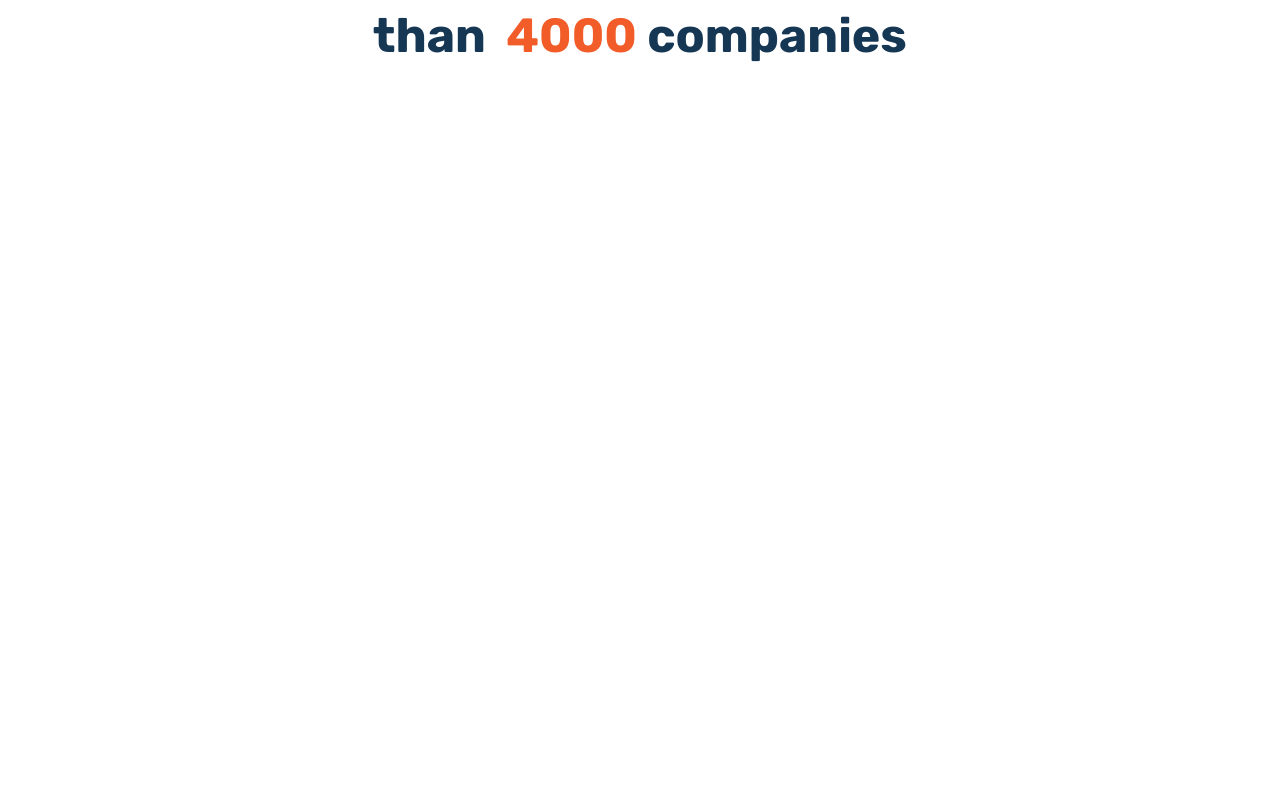
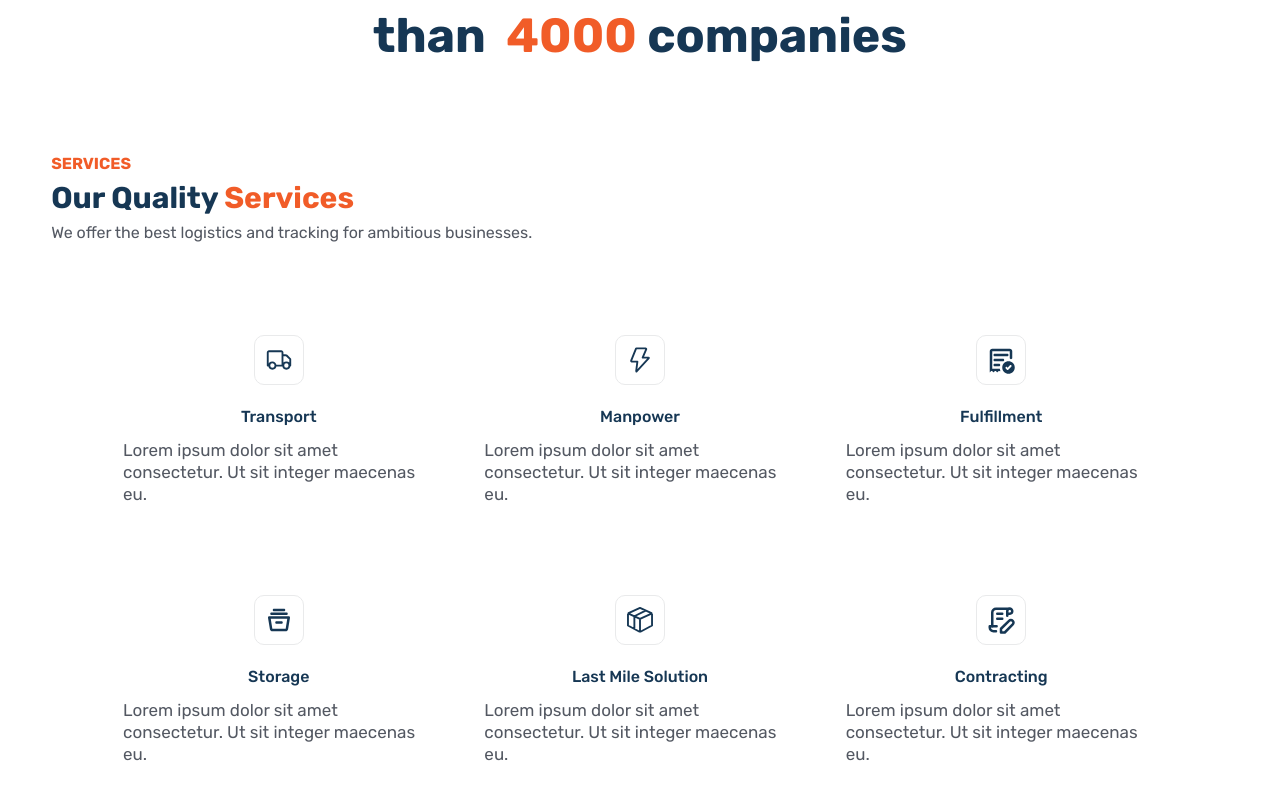
Before and after one commit to dev-basit/shirkah, a Next.js app: page / in a window 1280 px wide. Shown: the part 992-1792 px from the top of the page. Before the commit the page ends 1134 px from the top, so only its background shows below. Built offline with nearby package versions, Linux system fonts and the light colour scheme.

Commit message:
added service container

```diff
--- /dev/null
+++ b/src/app/common.module.css
@@ -0,0 +1,12 @@
+.sectionName {
+  color: var(--color-primary);
+  font-weight: bold;
+  font-size: 1.6rem;
+  line-height: 2.4rem;
+}
+
+.text {
+  color: var(--color-body);
+  font-size: 1.6rem;
+  line-height: 2.4rem;
+}
--- a/src/app/globals.css
+++ b/src/app/globals.css
@@ -7,6 +7,7 @@
   --color-body: #535862;
   --color-body-darker: #181d27;
   --color-white: #ffffff;
+  --border-color: #e9eaeb;
   --navbar-height: 10rem;
   --border-radius: 32px;
   --body-content-width: 128rem;
--- a/src/app/page.js
+++ b/src/app/page.js
@@ -1,11 +1,13 @@
 import { Featured } from "@/components/featured/featured";
 import { Companies } from "@/components/companies/companies";
+import { Services } from "@/components/services/services";
 
 export default function Home() {
   return (
     <>
       <Featured />
       <Companies />
+      <Services />
     </>
   );
 }
--- /dev/null
+++ b/src/components/services/services.js
@@ -0,0 +1,39 @@
+import Image from "next/image";
+import styles from "./services.module.css";
+import commonStyles from "../../app/common.module.css";
+import { ENUMS } from "@/utils";
+
+export const Services = () => {
+  return (
+    <div className={styles.servicesContainer}>
+      <div className={styles.headings}>
+        <p className={commonStyles.sectionName}>SERVICES</p>
+        <h1>
+          Our Quality <span>Services</span>
+        </h1>
+        <p className={commonStyles.text}>
+          We offer the best logistics and tracking for ambitious businesses.
+        </p>
+      </div>
+      <div className={styles.serviceTypesContainer}>
+        {ENUMS.SERVICES.map((service) => (
+          <div className={styles.serviceType} key={service.name}>
+            <div className={styles.serviceIcon}>
+              <Image
+                width={30}
+                height={30}
+                src={service.icon}
+                alt="service"
+                style={{ display: "flex", justifyContent: "center", alignItems: "center" }}
+              />
+            </div>
+            <p className={styles.serviceCategoryName}>{service.name}</p>
+            <p className={styles.serviceCategoryDescription}>
+              Lorem ipsum dolor sit amet consectetur. Ut sit integer maecenas eu.
+            </p>
+          </div>
+        ))}
+      </div>
+    </div>
+  );
+};
--- /dev/null
+++ b/src/components/services/services.module.css
@@ -0,0 +1,55 @@
+.servicesContainer {
+  width: var(--body-content-width);
+  margin: 8rem auto;
+
+  h1 {
+    color: var(--color-secondary);
+    font-size: 3rem;
+  }
+}
+
+.headings {
+  display: flex;
+  justify-content: center;
+  flex-direction: column;
+  line-height: 5;
+}
+
+.serviceTypesContainer {
+  display: flex;
+  justify-content: center;
+  flex-wrap: wrap;
+  column-gap: 5rem;
+  row-gap: 7rem;
+  margin: 7rem;
+}
+
+.serviceType {
+  flex-basis: 30%;
+}
+
+.serviceIcon {
+  width: 5rem;
+  height: 5rem;
+  border: 1px solid var(--border-color);
+  border-radius: 10px;
+  margin: 2rem auto;
+
+  display: flex;
+  justify-content: center;
+  align-items: center;
+}
+
+.serviceCategoryName {
+  color: var(--color-secondary);
+  font-weight: 500;
+  font-size: 1.6rem;
+  line-height: 2.4rem;
+  text-align: center;
+}
+
+.serviceCategoryDescription {
+  margin-top: 1rem;
+  font-size: 1.7rem;
+  line-height: 1.3;
+}
```
